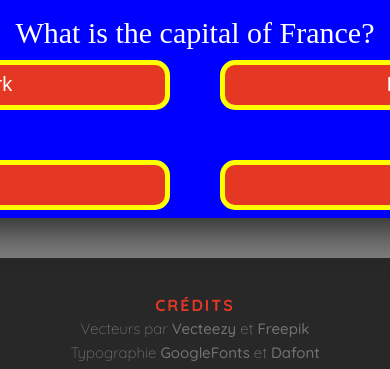
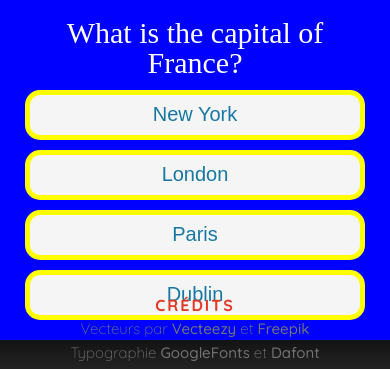
Before and after one commit to WildCodeSchool/tlse0321-js-p2-little-hero-academy, a React (Create React App) app: page /quiz in a window 390 px wide. Shown: the part 315-684 px from the top of the page. Built offline with nearby package versions, Linux system fonts and the light colour scheme.

Commit message:
ajout d'une class et d'un timer pour voir si la question cochée est juste ou pas + ajout responsive

```diff
--- a/src/Components/Question.jsx
+++ b/src/Components/Question.jsx
@@ -95,6 +95,7 @@ const Question = () => {
     },
   ];
 
+  const [showAnswer, setShowAnswer] = useState(0);
   const [currentQuestion, setCurrentQuestion] = useState(0);
   const [showScore, setShowScore] = useState(false);
   const [score, setScore] = useState(0);
@@ -104,13 +105,25 @@ const Question = () => {
       setScore(score + 1);
     }
 
-    const nextQuestion = currentQuestion + 1;
-    if (nextQuestion < questions.length) {
-      setCurrentQuestion(nextQuestion);
-    } else {
-      setShowScore(true);
+    setShowAnswer(true);
+    setTimeout(() => {
+      const nextQuestion = currentQuestion + 1;
+      if (nextQuestion < questions.length) {
+        setCurrentQuestion(nextQuestion);
+        setShowAnswer(false);
+      } else {
+        setShowScore(true);
+      }
+    }, 2000);
+  };
+
+  const toggleAnswerClass = (isCorrect) => {
+    if (showAnswer) {
+      return isCorrect ? 'correct' : 'incorrect';
     }
+    return '';
   };
+
   return (
     <div className="question">
       {showScore ? (
@@ -131,6 +144,7 @@ const Question = () => {
             {questions[currentQuestion].answerOptions.map((answerOption) => (
               <button
                 onClick={() => handleAnswerOptionClick(answerOption.isCorrect)}
+                className={toggleAnswerClass(answerOption.isCorrect)}
                 type="button"
               >
                 {answerOption.answerText}
--- a/src/Styles/Question.css
+++ b/src/Styles/Question.css
@@ -1,5 +1,14 @@
+@media screen and (max-width: 700px) {
+  .answer-section {
+    display: flex !important;
+    flex-direction: column;
+    grid-gap: 10px !important;
+  }
 
-
+  .container {
+    width: 40% !important;
+  }
+}
 .game {
   background-color: grey;
   margin: auto;
@@ -14,7 +23,6 @@
 .question {
   background-color: blue;
   width: 850px;
-  height: 220px;
   border-radius: 15px;
   padding: 20px;
   box-shadow: 10px 10px 42px 0px rgba(0, 0, 0, 0.75);
@@ -52,16 +60,6 @@
   font-size: 30px;
 }
 
-.timer-text {
-  background: rgb(230, 153, 12);
-  padding: 15px;
-  margin-top: 20px;
-  margin-right: 20px;
-  border: 5px solid rgb(255, 189, 67);
-  border-radius: 15px;
-  text-align: center;
-}
-
 /* ANSWERS/RIGHT SECTION */
 .answer-section {
   width: 100%;
@@ -73,8 +71,8 @@
 button {
   width: 100%;
   font-size: 20px;
-  color: #ffffff;
-  background-color: rgb(228, 56, 37);
+  color: rgb(22, 120, 162);
+  background-color: rgb(245, 245, 245);
   border-radius: 15px;
   display: flex;
   padding: 5px;
@@ -86,21 +84,13 @@ button {
 }
 
 .correct {
-  background-color: #2f922f;
+  background-color: #7df77d;
 }
 
 .incorrect {
-  background-color: #ff3333;
+  background-color: #f76060;
 }
 
 button:hover {
-  background-color: #555e7d;
+  border: 5px solid #555e7d;
 }
-
-button:focus {
-  outline: none;
-}
-
-button svg {
-  margin-right: 5px;
-}
```
